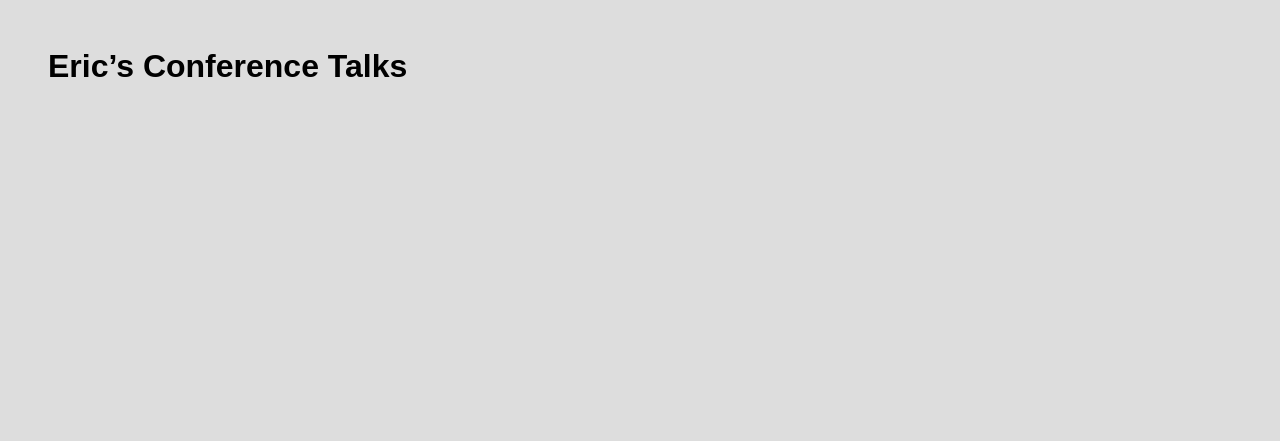
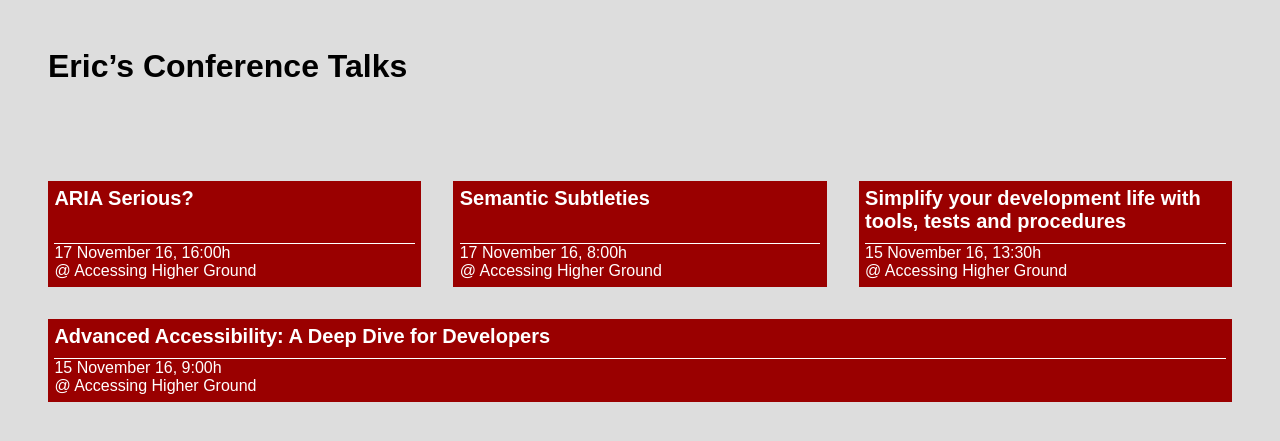
Before and after one commit to yatil/waterslide, a Jekyll site: the page built from index.html, in a window 1280 px wide. Shown: the top 441 px of the page. Built offline with Jekyll 4.4.1, drawn with Linux system fonts in a browser that asks for light colours; comment, search, counter and statistics services are not loaded.

Commit message:
Combine Date/Time

```diff
--- a/_config.yml
+++ b/_config.yml
@@ -27,32 +27,32 @@
 
 collections:
   2016_ahg_simplify:
-    date: 2016-11-15
-    time: "13:30"
+    title: "Simplify your development life with tools, tests and procedures"
+    date: "2016-11-15 13:30"
     conference: Accessing Higher Ground
     conference_url: "http://accessinghigherground.org/"
     output: true
     layout: slide
     permalink: /2016/ahg/simplify/:slug/
   2016_ahg_aaddd:
-    date: 2016-11-15
-    time: "13:30"
+    title: "Advanced Accessibility: A Deep Dive for Developers"
+    date: "2016-11-15 09:00"
     conference: Accessing Higher Ground
     conference_url: "http://accessinghigherground.org/"
     output: true
     layout: slide
     permalink: /2016/ahg/aaddd/:slug/
   2016_ahg_semantic:
-    date: 2016-11-17
-    time: "8:00"
+    title: "Semantic Subtleties"
+    date: "2016-11-17 08:00"
     conference: Accessing Higher Ground
     conference_url: "http://accessinghigherground.org/"
     output: true
     layout: slide
     permalink: /2016/ahg/semantic/:slug/
   2016_ahg_aria:
-    date: 2016-11-17
-    time: "16:00"
+    title: "ARIA Serious?"
+    date: "2016-11-17 16:00"
     conference: Accessing Higher Ground
     conference_url: "http://accessinghigherground.org/"
     output: true
```
